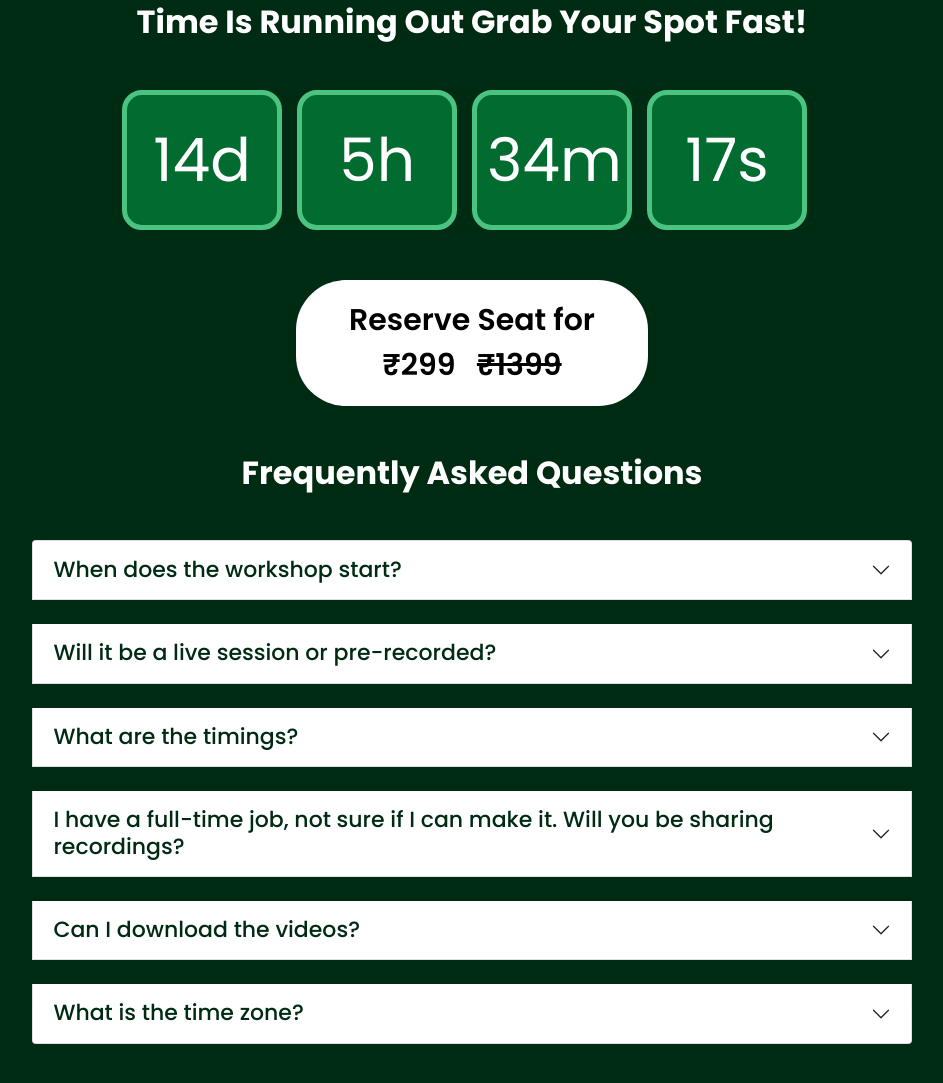
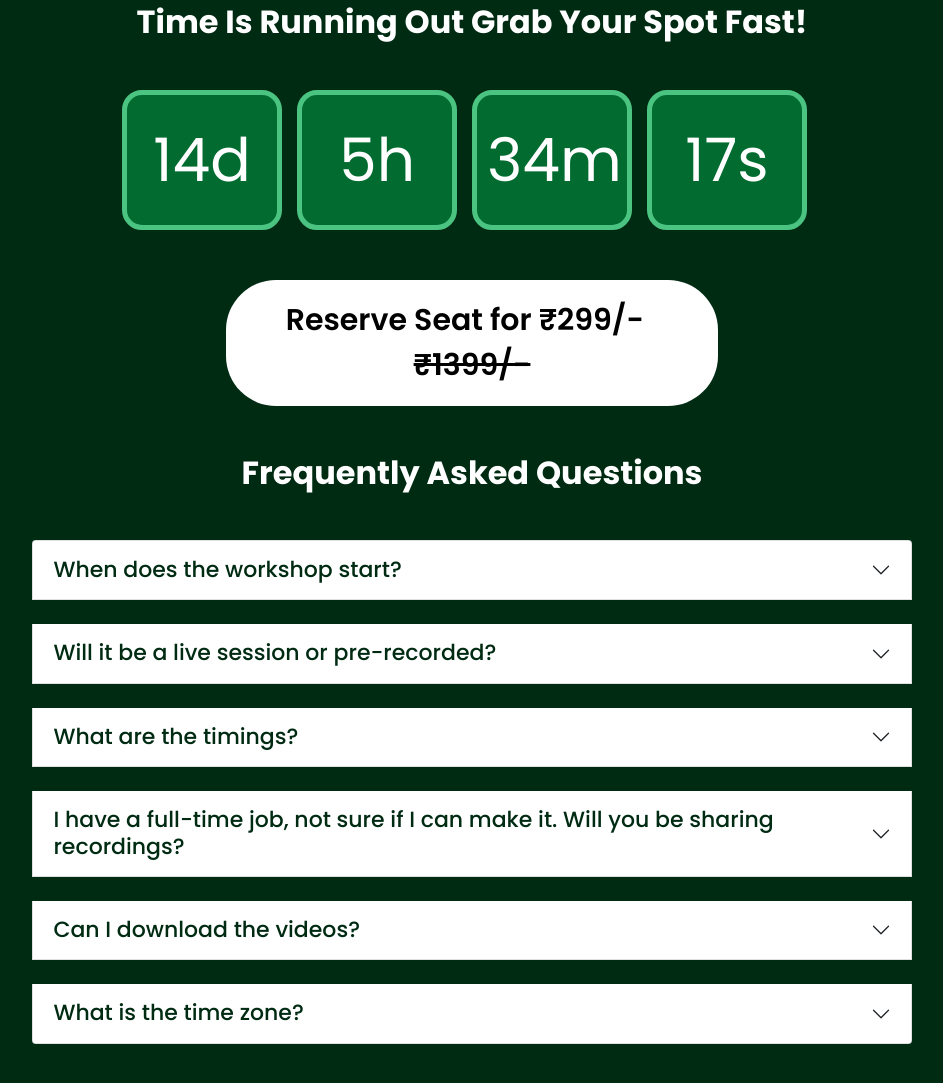
Before and after one commit to mohitproid99/business-coach-shivam.com, a plain HTML site: page public/index.html in a window 1280 px wide. Shown: the part 3056-4139 px from the top of the page, without its empty margins (168-1111 px from the left). Drawn offline with nearby package versions, Linux system fonts and the light colour scheme.

Commit message:
7/5/2022

```diff
--- a/public/css/style.css
+++ b/public/css/style.css
@@ -194,7 +194,7 @@ h4 {
 
 .register-link {
   background-color: white;
-  width: 40%;
+  width: 56%;
   padding: 18px;
   border-radius: 50px;
   margin-top: 50px;
--- a/public/index.html
+++ b/public/index.html
@@ -385,7 +385,7 @@
 
                 <div class="register-link-wrapper" style="padding: 0px;">
                     <div class="register-link">
-                        <a href="https://razorpay.com/payment-link/plink_JNuntay4QnFfxa">Reserve Seat for ₹299 &nbsp; <s>₹1399</s></a>
+                        <a href="https://razorpay.com/payment-link/plink_JNuntay4QnFfxa">Reserve Seat for ₹299/- &nbsp; <s>₹1399/-</s></a>
                     </div>
                 </div>
             </div>
```
